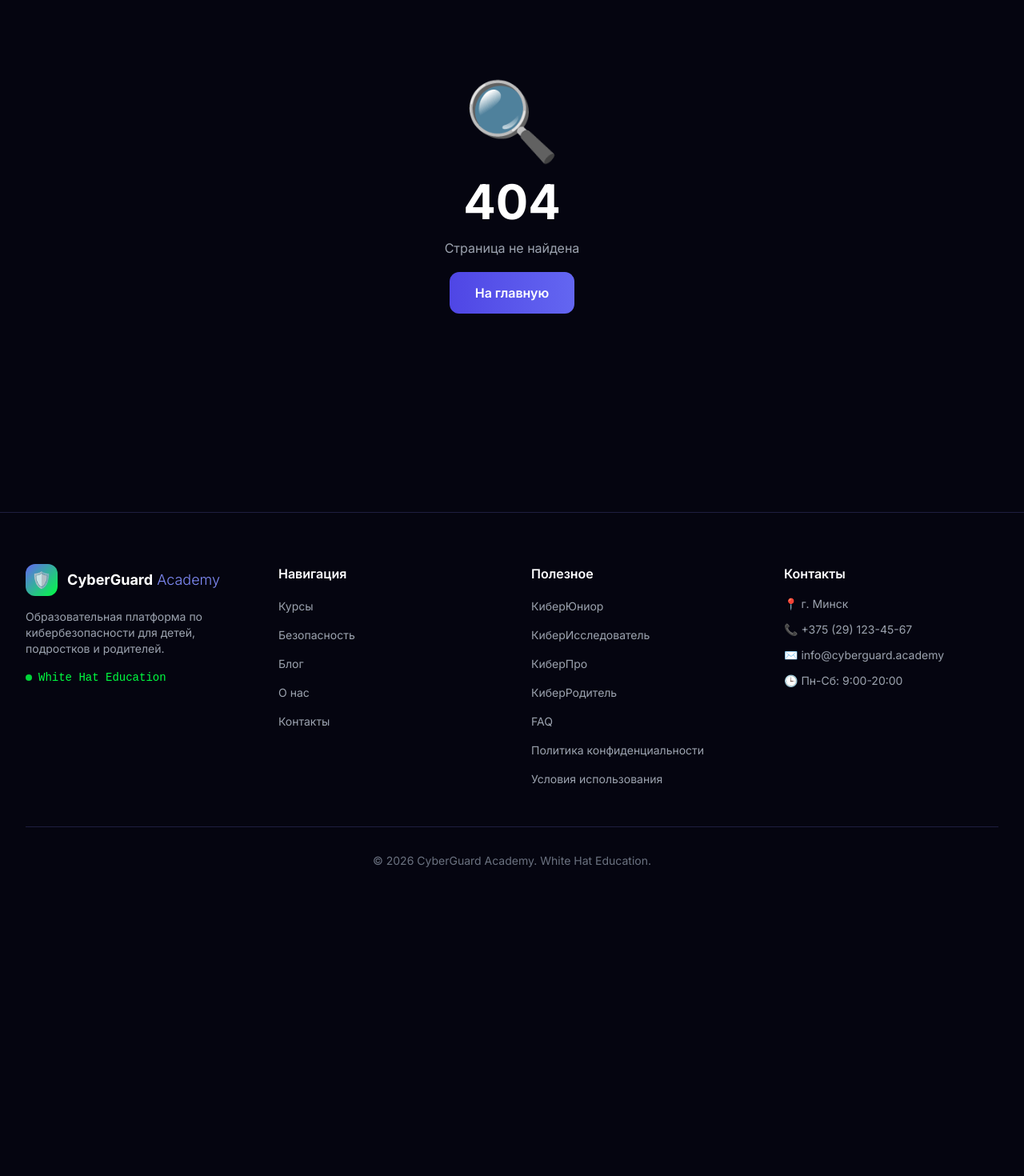
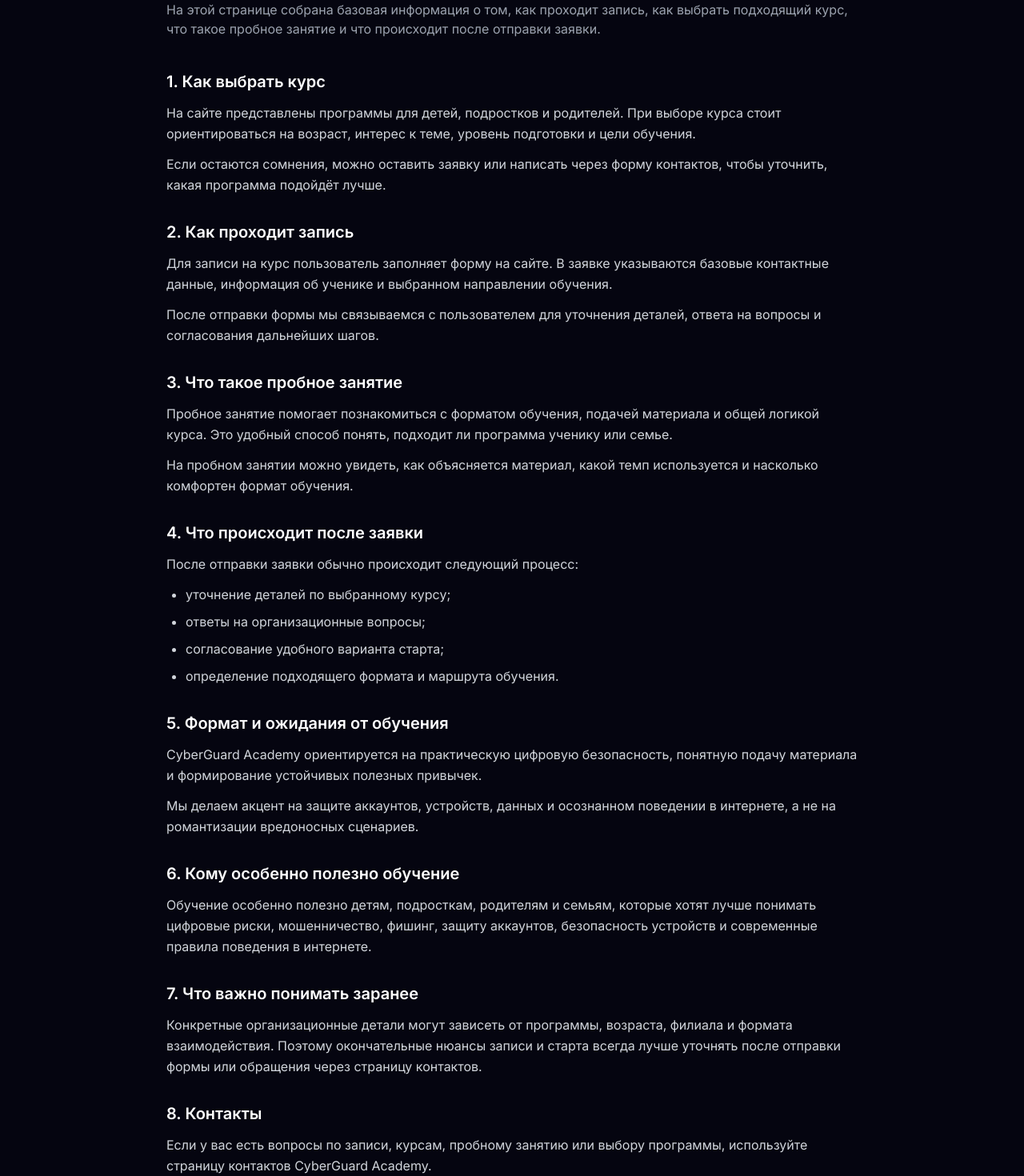
Before and after one commit to mam37bez/cyberguard-academy, a Next.js app: page /admission in a window 1280 px wide. Before the commit this address had no page. Shown: the part 160-1630 px from the top of the page at 80% size. Before the commit the page ends 1310 px from the top, so only its background shows below. Built offline with nearby package versions, Linux system fonts and the light colour scheme.

Commit message:
Add admission and enrollment information page

```diff
--- /dev/null
+++ b/src/app/admission/page.tsx
@@ -0,0 +1,130 @@
+import type { Metadata } from 'next';
+
+export const metadata: Metadata = {
+  title: 'Условия обучения и записи',
+  description:
+    'Условия обучения и записи в CyberGuard Academy: как выбрать курс, как проходит пробное занятие, что происходит после заявки и как начинается обучение.',
+  alternates: {
+    canonical: 'https://cyberguard-academy.vercel.app/admission',
+  },
+};
+
+export default function AdmissionPage() {
+  return (
+    <div className="pt-24 pb-16">
+      <div className="max-w-4xl mx-auto px-4">
+        <h1 className="text-3xl md:text-4xl font-bold text-white mb-6">
+          Условия обучения и записи
+        </h1>
+
+        <p className="text-gray-400 mb-10">
+          На этой странице собрана базовая информация о том, как проходит запись,
+          как выбрать подходящий курс, что такое пробное занятие и что происходит после
+          отправки заявки.
+        </p>
+
+        <div className="space-y-8 text-gray-300 leading-relaxed">
+          <section>
+            <h2 className="text-xl font-semibold text-white mb-3">1. Как выбрать курс</h2>
+            <p>
+              На сайте представлены программы для детей, подростков и родителей.
+              При выборе курса стоит ориентироваться на возраст, интерес к теме,
+              уровень подготовки и цели обучения.
+            </p>
+            <p className="mt-3">
+              Если остаются сомнения, можно оставить заявку или написать через форму
+              контактов, чтобы уточнить, какая программа подойдёт лучше.
+            </p>
+          </section>
+
+          <section>
+            <h2 className="text-xl font-semibold text-white mb-3">2. Как проходит запись</h2>
+            <p>
+              Для записи на курс пользователь заполняет форму на сайте. В заявке
+              указываются базовые контактные данные, информация об ученике и выбранном
+              направлении обучения.
+            </p>
+            <p className="mt-3">
+              После отправки формы мы связываемся с пользователем для уточнения
+              деталей, ответа на вопросы и согласования дальнейших шагов.
+            </p>
+          </section>
+
+          <section>
+            <h2 className="text-xl font-semibold text-white mb-3">
+              3. Что такое пробное занятие
+            </h2>
+            <p>
+              Пробное занятие помогает познакомиться с форматом обучения, подачей
+              материала и общей логикой курса. Это удобный способ понять, подходит ли
+              программа ученику или семье.
+            </p>
+            <p className="mt-3">
+              На пробном занятии можно увидеть, как объясняется материал, какой темп
+              используется и насколько комфортен формат обучения.
+            </p>
+          </section>
+
+          <section>
+            <h2 className="text-xl font-semibold text-white mb-3">
+              4. Что происходит после заявки
+            </h2>
+            <p>После отправки заявки обычно происходит следующий процесс:</p>
+            <ul className="list-disc pl-6 space-y-2 mt-3">
+              <li>уточнение деталей по выбранному курсу;</li>
+              <li>ответы на организационные вопросы;</li>
+              <li>согласование удобного варианта старта;</li>
+              <li>определение подходящего формата и маршрута обучения.</li>
+            </ul>
+          </section>
+
+          <section>
+            <h2 className="text-xl font-semibold text-white mb-3">
+              5. Формат и ожидания от обучения
+            </h2>
+            <p>
+              CyberGuard Academy ориентируется на практическую цифровую безопасность,
+              понятную подачу материала и формирование устойчивых полезных привычек.
+            </p>
+            <p className="mt-3">
+              Мы делаем акцент на защите аккаунтов, устройств, данных и осознанном
+              поведении в интернете, а не на романтизации вредоносных сценариев.
+            </p>
+          </section>
+
+          <section>
+            <h2 className="text-xl font-semibold text-white mb-3">
+              6. Кому особенно полезно обучение
+            </h2>
+            <p>
+              Обучение особенно полезно детям, подросткам, родителям и семьям, которые
+              хотят лучше понимать цифровые риски, мошенничество, фишинг, защиту
+              аккаунтов, безопасность устройств и современные правила поведения в
+              интернете.
+            </p>
+          </section>
+
+          <section>
+            <h2 className="text-xl font-semibold text-white mb-3">
+              7. Что важно понимать заранее
+            </h2>
+            <p>
+              Конкретные организационные детали могут зависеть от программы, возраста,
+              филиала и формата взаимодействия. Поэтому окончательные нюансы записи и
+              старта всегда лучше уточнять после отправки формы или обращения через
+              страницу контактов.
+            </p>
+          </section>
+
+          <section>
+            <h2 className="text-xl font-semibold text-white mb-3">8. Контакты</h2>
+            <p>
+              Если у вас есть вопросы по записи, курсам, пробному занятию или выбору
+              программы, используйте страницу контактов CyberGuard Academy.
+            </p>
+          </section>
+        </div>
+      </div>
+    </div>
+  );
+}
```
